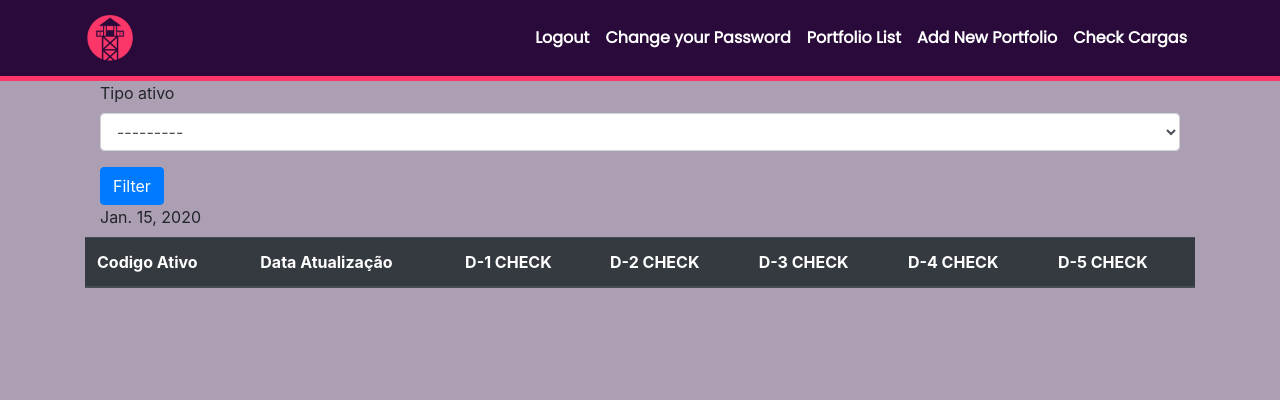
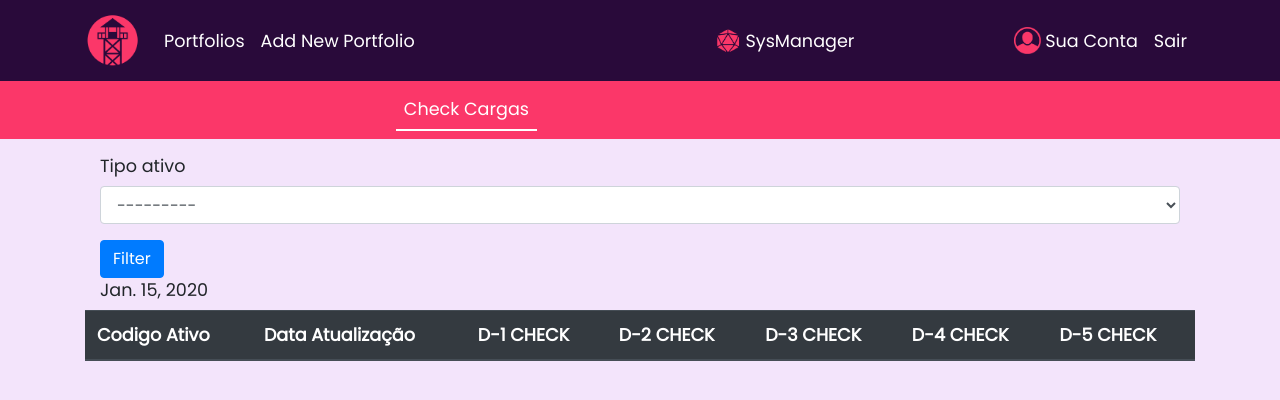
Before and after one commit to fmeiraf/KapytalizeApp, a Django app: page /sysManager/check_cargas/ in a window 1280 px wide. Shown: the top 400 px of the page. Run offline with Django 3.2, Linux system fonts and the light colour scheme; a user stored in the database is signed in; tables that the repository leaves empty hold one stand-in row (values such as "Sample post"); lists and menus that the app fills with data are empty; parts of the project's set-up code (start-up, migrations or seed data) failed here and were passed over; some libraries are stand-ins or nearby versions.

Commit message:
added delete view and pages, added first design touch

```diff
--- a/HaluuraApp/settings.py
+++ b/HaluuraApp/settings.py
@@ -137,6 +137,6 @@ STATIC_URL = '/static/'
 STATICFILES_DIRS = [os.path.join(BASE_DIR, 'static')]
 
 
-LOGIN_REDIRECT_URL = 'accounts:logged'
+LOGIN_REDIRECT_URL = 'portfolios:list'
 
 django_heroku.settings(locals())
--- a/portfolios/models.py
+++ b/portfolios/models.py
@@ -32,15 +32,41 @@ class GrupoAtivo(models.Model):
         managed = False
         db_table = 'grupo_ativo'
 
+class Preco_Custom_QuerySet(models.QuerySet):
+    def get_last_prices_detail(self, listaAtivo):
+        '''Retorna soma total de um portfolio de ativos a preço corrente'''
+        anoAtual = datetime.date.today().year
+
+        cleanTesouro= self.exclude(cod_ativo__sigla_ativo__contains='COMPRA-') # retirando da base titulos com dados referencia para COMPRA
+
+        lastPrices = cleanTesouro.filter(cod_ativo__in=listaAtivo.keys()).order_by('cod_ativo', '-data').distinct('cod_ativo')
+        prices = dict()
+        for ativo, params in listaAtivo.items():
+            for price in lastPrices:
+                if ativo.desc_ativo == price.cod_ativo.desc_ativo:
+                    preco = params['quantidade'] * price.preco
+                    preco_unidade = price.preco
+                    break
+
+            if not preco:
+                preco = 0
+                preco_unidade = 0
+            prices[ativo] = {'quantidade' : params['quantidade'],
+                             'valor_aplicado' : params['valor_aplicado'],
+                             'data_aplicacao' : params['data_aplicacao'],
+                             'valor_total_atualizado' : preco,
+                             'valor_atual_unitario' : preco_unidade }
+
+
+        return prices
+
 class Preco_Custom_Manager(models.Manager):
-    def get_price_range_currentYear(self, listaAtivo, year):
-        '''Retorna query com ativos selecionados, no ano de escolha'''
-        firstDayYear = datetime.date(year, 1, 1)
-        lastDayYear = datetime.date(year,12,31)
+    def get_queryset(self):
+        return Preco_Custom_QuerySet(self.model, using=self._db)  # Important!
 
-        price_range = self.filter(cod_ativo_desc_ativo__in=listaAtivo).filter(data__range=(firstDayYear, lastDayYear))
-
-        return price_range
+    def get_last_prices_detail(self, listaAtivo):
+        '''Retorna uma lista com os tipos de ativos no portfolio'''
+        return self.get_queryset().get_last_prices_detail(listaAtivo)
 
 
 class PrecoAtivo(models.Model):
@@ -99,7 +125,15 @@ class Aplicacao_Custom_Queryset(models.QuerySet):
     def get_ativos_list(self, pk):
         '''Retorna uma lista com os diferentes ativos no portfolio'''
         aplicacoes = self.filter(portfolio=pk)
-        ativos = {aplic.ativo.desc_ativo for aplic in aplicacoes}
+        ativos = {aplic.ativo for aplic in aplicacoes}
+        return ativos
+
+    def get_ativos_detail(self, pk):
+        '''Retorna uma lista com os diferentes ativos e seus parametros unicos {ativo:{quantidade, valor aplicado}}'''
+        aplicacoes = self.filter(portfolio=pk)
+        ativos = dict([(aplic.ativo, {'quantidade':aplic.quantidade_aplicada,
+                                      'valor_aplicado': aplic.valor_aplicado,
+                                      'data_aplicacao': aplic.data_aplicacao }) for aplic in aplicacoes])
         return ativos
 
     def get_valor_aplicado_sum(self, pk):
@@ -110,7 +144,7 @@ class Aplicacao_Custom_Queryset(models.QuerySet):
         return soma_total
 
     def get_valor_byTipo(self, pk):
-        '''Retorna dict com total aplicado por tipo de ativo no portfolio {tipo:[total quantidade, total valor]}'''
+        '''Retorna dict com total aplicado por tipo de ativo no portfolio {tipo:{quantidade:total quantidade, 'valor:total valor}}'''
         aplicacoes = self.filter(portfolio=pk)
         types = {aplic.ativo.grupo_ativo.desc_grupo for aplic in aplicacoes}
 
@@ -118,7 +152,7 @@ class Aplicacao_Custom_Queryset(models.QuerySet):
         for tp in types:
             precos = [aplic.valor_aplicado for aplic in aplicacoes if aplic.ativo.grupo_ativo.desc_grupo == tp]
             qtds = [aplic.quantidade_aplicada for aplic in aplicacoes if aplic.ativo.grupo_ativo.desc_grupo == tp]
-            soma_tipo[tp] = [sum(qtds),sum(precos)]
+            soma_tipo[tp] = {'quantidade':sum(qtds), 'valor':sum(precos)}
 
         return soma_tipo
 
@@ -134,6 +168,10 @@ class Aplicacao_Custom_Manager(models.Manager):
     def get_ativos_list(self, pk):
         '''Retorna uma lista com os diferentes ativos no portfolio'''
         return self.get_queryset().get_ativos_list(pk)
+
+    def get_ativos_detail(self, pk):
+        '''Retorna uma lista com os diferentes ativos no portfolio'''
+        return self.get_queryset().get_ativos_detail(pk)
 
     def get_valor_aplicado_sum(self, pk):
         '''Retorna valor total aplicado no portfolio'''
--- a/portfolios/urls.py
+++ b/portfolios/urls.py
@@ -9,6 +9,7 @@ app_name = 'portfolios'
 urlpatterns = [
     path('', views.PortfolioListView.as_view(), name='list'),
     path('create/', views.PortfolioCreate.as_view(), name='create'),
+    path('delete/<pk>/', views.PortfolioDeleteView.as_view(), name='delete'),
     path('detail/<pk>/', views.PortfolioDetailView.as_view(), name='detail'),
     path('manage/<pk>/', views.manage_portfolios, name='manage'),
     path('rentabilidade/<pk>/', views.rentabilidade_portofolio, name='rentabilidade'),
--- a/static/HaluuraApp/css/login.css
+++ b/static/HaluuraApp/css/login.css
@@ -1,6 +1,6 @@
 
 body {
-  background-color: #552E6A;
+  background-color: #13021C;
   color: #DCDCDC;
   font-family: 'Poppins', sans-serif;
 }
--- a/static/HaluuraApp/css/master.css
+++ b/static/HaluuraApp/css/master.css
@@ -1,6 +1,28 @@
 /* ##### FONTS and Elements ##### */
 
-.font-poppins {
+#font-dark {
+  color: #2c2e2f;
+}
+
+#font-darkish {
+  color: #6c7378;
+}
+
+#light-card {
+  color: #B8A6C2;
+  font-size: 1rem;
+
+}
+
+h1,h2,h3,h4,h5, {
+  font-weight: 500;
+  font-family: 'Poppins', sans-serif;
+}
+
+p, span, a,ul, li, div {
+  font-weight: 500;
+  font-size: 1.1rem;
+  line-height: 1.5rem;
   font-family: 'Poppins', sans-serif;
 }
 
@@ -12,18 +34,63 @@ a:hover {
   color: #fb3769;
 }
 
+/* ##### COINTAINER AND BIG BLOCKS ##### */
+
 .body-logon{
-  background-color: #ac9fb3;
+  background-color: #F3E4FB;
 }
+
+.content-section {
+  background-color: white;
+  box-shadow: 2px 2px grey;
+  border-radius: 5px;
+
+}
+
+.pre-content-body {
+  background-color: white;
+  border-bottom: 1px solid #fb3769 ;
+}
+
+.info-card {
+  background-color: #290a3a;
+  color: white;
+  display: inline-block;
+  width: 95%;
+  height: 100%;
+  vertical-align: middle;
+  border-radius: 9px;
+  box-shadow: 2px 2px;
+}
+
 
 /* ##### NAVBAR ##### */
 
 .navbar-custom {
   background-color: #290a3a ;
-  font-weight: bold;
+  font-weight: 800;
+  font-size: 17px;
+
+}
+
+nav#navbar-secondary a:hover{
+  color: #81A100;
+}
+
+.navbar-secondary{
+  background-color: #fb3769 ;
+  font-weight: 1200;
   font-size: 16px;
-  border-bottom: 5px solid #fb3769;
+  margin-bottom: 15px;
+}
 
+.nav-center {
+  position: relative;
+  left: 28%;
+}
+
+.active {
+  border-bottom: 2px solid white ;
 }
 
 /* ##### BUTTONS ##### */
--- a/static/HaluuraApp/js/Forms.DisplayCorrectFields.js
+++ b/static/HaluuraApp/js/Forms.DisplayCorrectFields.js
@@ -9,10 +9,12 @@
       if (tipoAtivo == 3) {
           if (taxa_status_hidden) {
             taxa_container.show();
+            AutoFilterForm();
           }
       } else {
           if (!taxa_status_hidden) {
             taxa_container.hide();
+            AutoFilterForm();
           }
       }
 
--- a/sysManager/templates/sysManager/check_cargas.html
+++ b/sysManager/templates/sysManager/check_cargas.html
@@ -7,6 +7,16 @@
 {% block extrahead %}
 <script src="{% static 'HaluuraApp/js/SysCargaChecker.js' %}" type="text/javascript"> </script>
 {% endblock %}
+
+{% block extranav %}
+  <nav class="navbar navbar-default navbar-expand-lg navbar-secondary font-poppins" role="navigation" id="navbar-secondary">
+    <div class="container">
+      <ul class="navbar-nav nav-center">
+          <li class="nav-item active"> <a class="nav-link" href="{% url 'sysManager:check_cargas' %}">Check Cargas</a></li>
+      </ul>
+    </div>
+  </nav>
+{% endblock extranav %}
 
 
 {% block content %}
--- a/templates/base.html
+++ b/templates/base.html
@@ -16,7 +16,7 @@
     <link rel="stylesheet" href="{% static 'HaluuraApp/css/master.css' %}">
 
     {% block extrahead %}{% endblock %}
-    <title>Kapytalize - Test Server</title>
+    <title>Kapytalize</title>
 
   </head>
 
@@ -24,26 +24,55 @@
 
     <nav class="navbar navbar-expand-lg navbar-custom font-poppins" role="navigation" id="navbar">
       <div class="container">
-        <a class="navbar-brand mynav" href="{% url 'home' %}">
-            <img src="{% static 'HaluuraApp/imgs/logo-icon-transp.png' %}" width="50" height="50" alt="">
+        <a class="navbar-brand mynav" href="{% url 'portfolios:list' %}">
+            <img src="{% static 'HaluuraApp/imgs/logo-icon-transp.png' %}" width="55" height="55" alt="">
         </a>
 
-        <ul class="navbar-nav ml-auto">
+        <ul class="navbar-nav mr-auto">
           {% if user.is_authenticated %}
-            <li class="nav-item"> <a class="nav-link a-navbar" href="{% url 'accounts:logout' %}">Logout</a></li>
-            <li class="nav-item"> <a class="nav-link" href="{% url 'accounts:change_password' %}">Change your Password</a></li>
-            <li class="nav-item"> <a class="nav-link" href="{% url 'portfolios:list' %}">Portfolio List</a></li>
+            <li class="nav-item"> <a class="nav-link" href="{% url 'portfolios:list' %}">Portfolios</a></li>
             <li class="nav-item"> <a class="nav-link" href="{% url 'portfolios:create' %}">Add New Portfolio</a></li>
-            <li class="nav-item"> <a class="nav-link" href="{% url 'sysManager:check_cargas' %}">Check Cargas</a></li>
 
+        </ul>
+
+        <ul class="navbar-nav ml-auto d-lg-flex align-items-center">
+
+          <li class="nav-item ml-auto align-middle">
+            <a class="nav-link a-navbar d-lg-flex align-items-center" href="{% url 'sysManager:check_cargas' %}">
+              <img src="{% static 'HaluuraApp/imgs/SysManagerIcon.png' %}" class="p-1" width="35" height="35" alt="Conta">
+              <span> SysManager </span>
+            </a>
+          </li>
+
+        </ul>
+
+        <ul class="navbar-nav ml-auto d-lg-flex align-items-center">
+
+          <li class="nav-item ml-auto align-middle">
+            <a class="nav-link a-navbar d-lg-flex align-items-center" href="{% url 'accounts:logout' %}">
+              <img src="{% static 'HaluuraApp/imgs/AccountOptions.png' %}" class="p-1" width="35" height="35" alt="Conta">
+              <span>Sua Conta</span>
+            </a>
+          </li>
+          <li class="nav-item ml-auto">
+            <a class="nav-link a-navbar" href="{% url 'accounts:logout' %}">
+              <span class="align-bottom">Sair</span>
+            </a>
+          </li>
           {% else %}
             <li class="nav-item"> <a class="nav-link" href="{% url 'accounts:login' %}">LogIn</a></li>
             <li class="nav-item"> <a class="nav-link" href="{% url 'accounts:signup' %}">SignUp</a></li>
           {% endif %}
+
         </ul>
+
       </div>
     </nav>
 
+    {%block extranav%}
+    {% endblock %}
+
+    {% block pre-content %}{% endblock pre-content %}
 
     <div class="container">
       {% block content %}
```
Also changed, not shown: portfolios/templates/portfolios/portfolio_create_form.html (+12 -0 lines), portfolios/templates/portfolios/portfolio_delete.html (added, +15 -0 lines), portfolios/templates/portfolios/portfolio_list.html (+85 -6 lines), portfolios/views.py (+29 -3 lines), static/HaluuraApp/imgs/AccountOptions.png (added), static/HaluuraApp/imgs/SysManagerIcon.png (added), static/HaluuraApp/imgs/interrogation.png (added).
